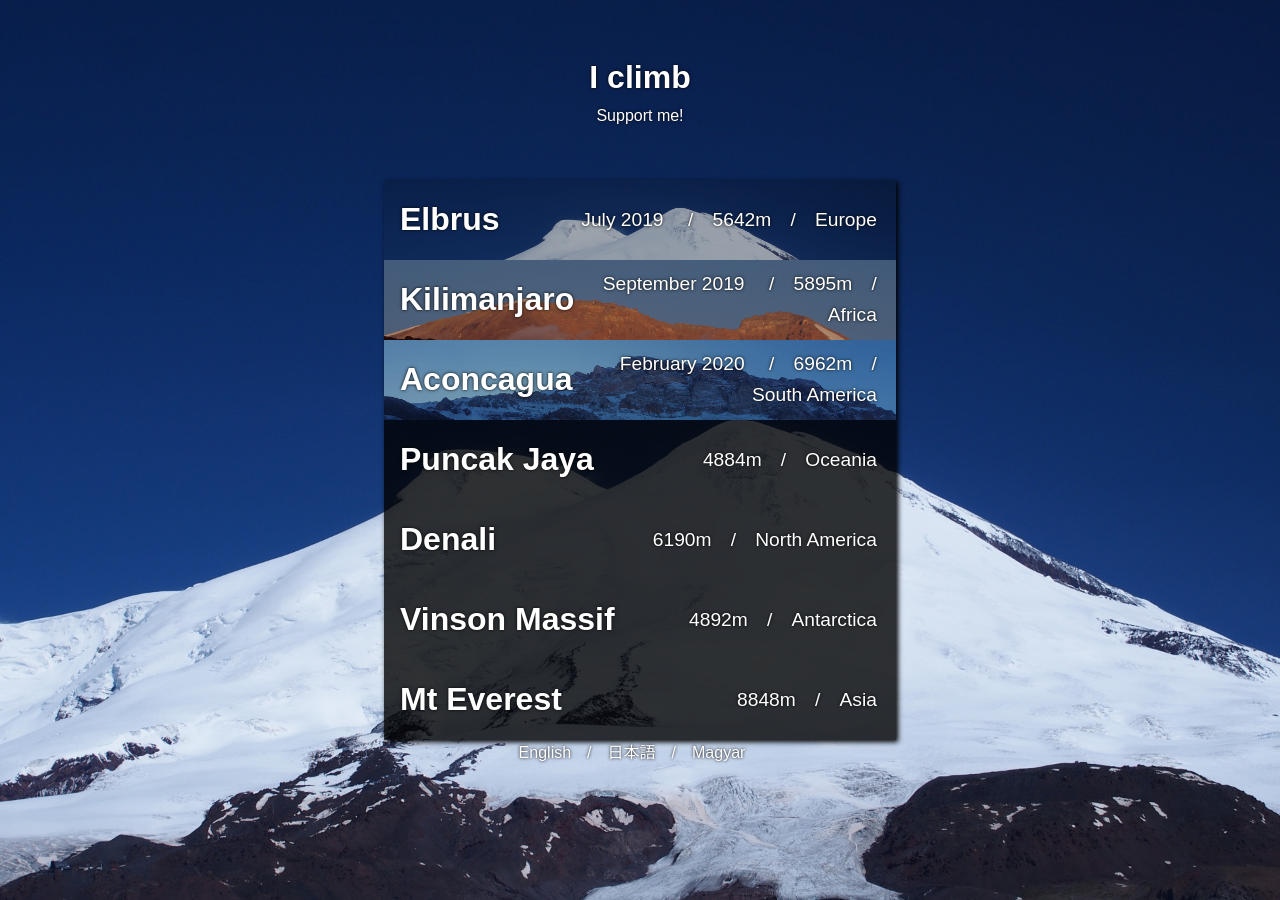
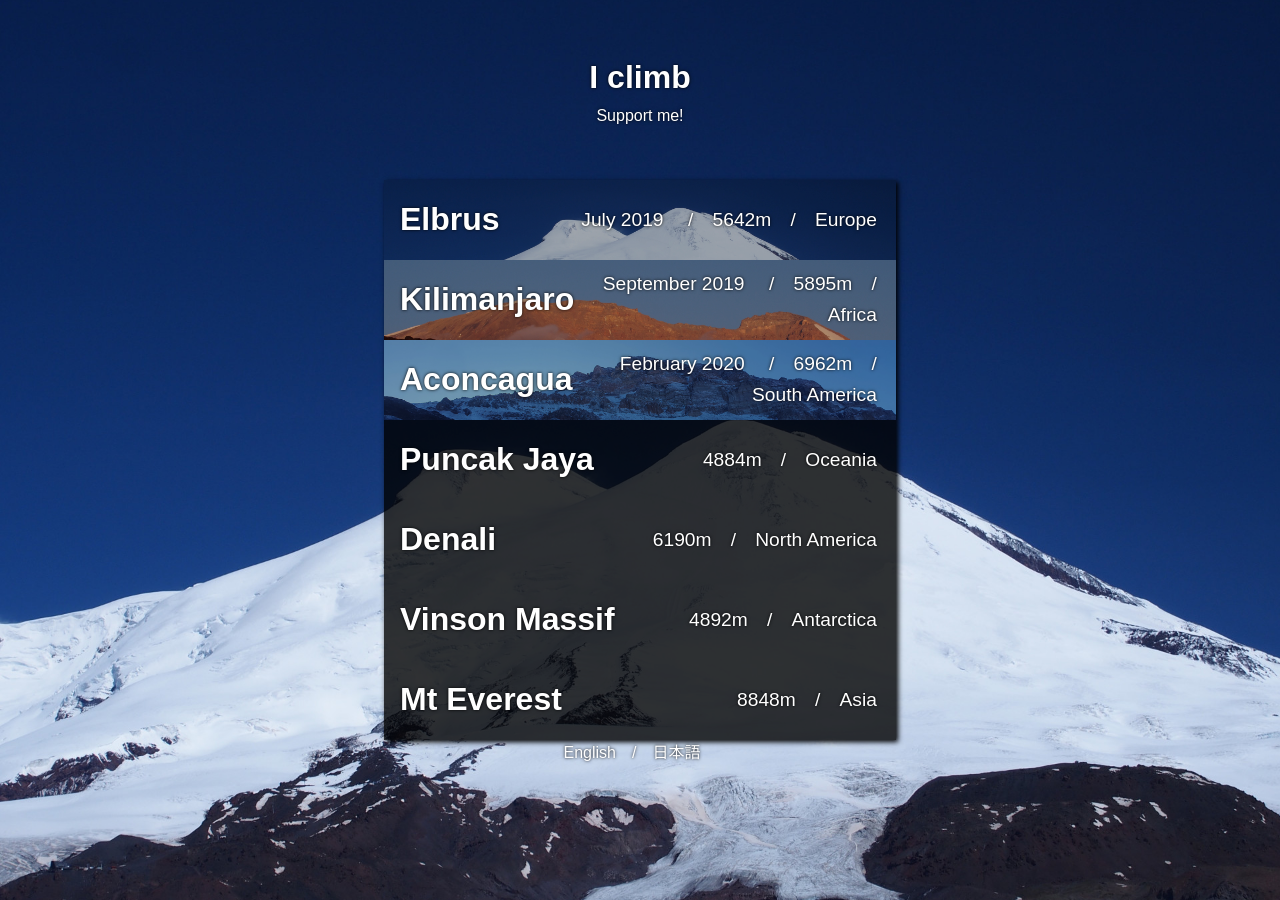
Before and after one commit to valerauko/climbing, a Jekyll site: the page built from index.html, in a window 1280 px wide. Built offline with Jekyll 4.4.1, drawn with Linux system fonts in a browser that asks for light colours; nearby versions of some CDN libraries.

Commit message:
Disable hungarian until i write it all

```diff
--- a/_layouts/default.html
+++ b/_layouts/default.html
@@ -47,7 +47,7 @@
       <ul>
         <li><a href="{{ site.url }}/">English</a></li>
         <li><a href="{{ site.url }}/ja">日本語</a></li>
-        <li><a href="{{ site.url }}/hu">Magyar</a></li>
+        <!-- <li><a href="{{ site.url }}/hu">Magyar</a></li> -->
       </ul>
     </footer>
   </body>
```
